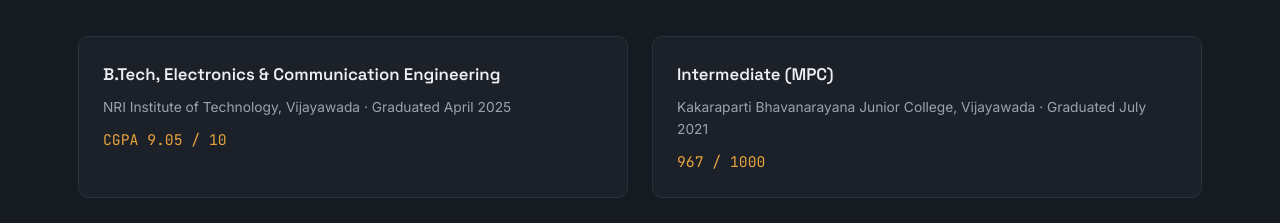
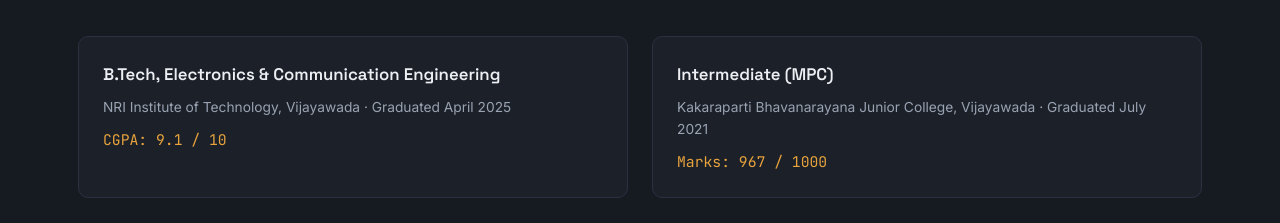
Before and after one commit to MDR-1729/Data_Analyst_Portfolio, a plain HTML site: page index.html in a window 1280 px wide. Shown: the part 2620-2843 px from the top of the page. Drawn offline with Linux system fonts and the light colour scheme.

Commit message:
Update README.md

```diff
--- a/index.html
+++ b/index.html
@@ -202,12 +202,12 @@
         <div class="education__card">
           <h3>B.Tech, Electronics &amp; Communication Engineering</h3>
           <p class="education__org">NRI Institute of Technology, Vijayawada · Graduated April 2025</p>
-          <p class="education__score">CGPA 9.05 / 10</p>
+          <p class="education__score">CGPA: 9.1 / 10</p>
         </div>
         <div class="education__card">
           <h3>Intermediate (MPC)</h3>
           <p class="education__org">Kakaraparti Bhavanarayana Junior College, Vijayawada · Graduated July 2021</p>
-          <p class="education__score">967 / 1000</p>
+          <p class="education__score">Marks: 967 / 1000</p>
         </div>
       </div>
     </section>
```
